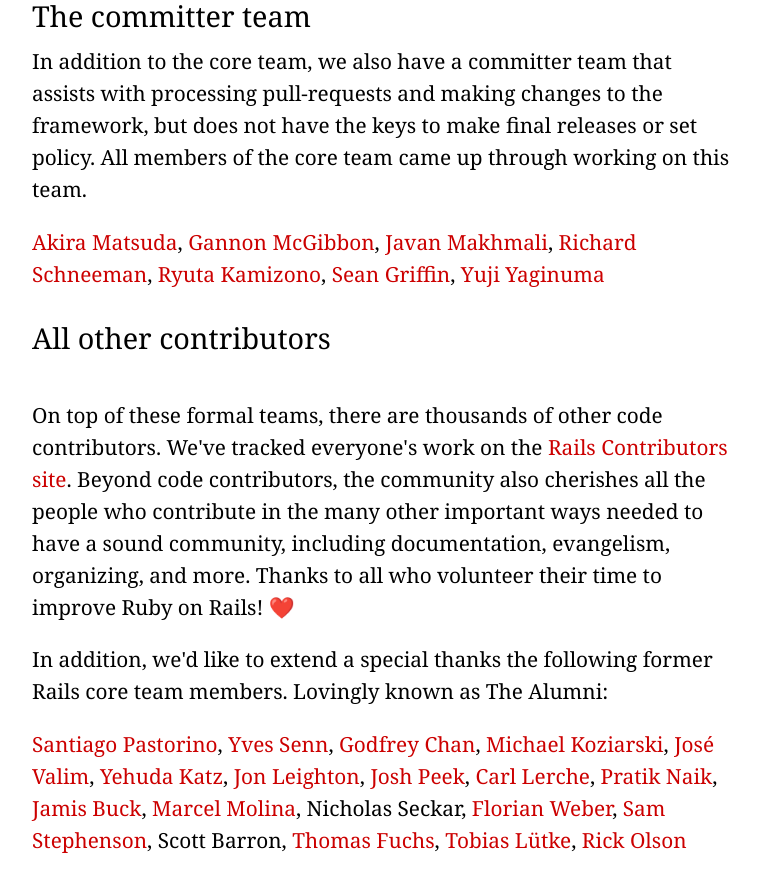
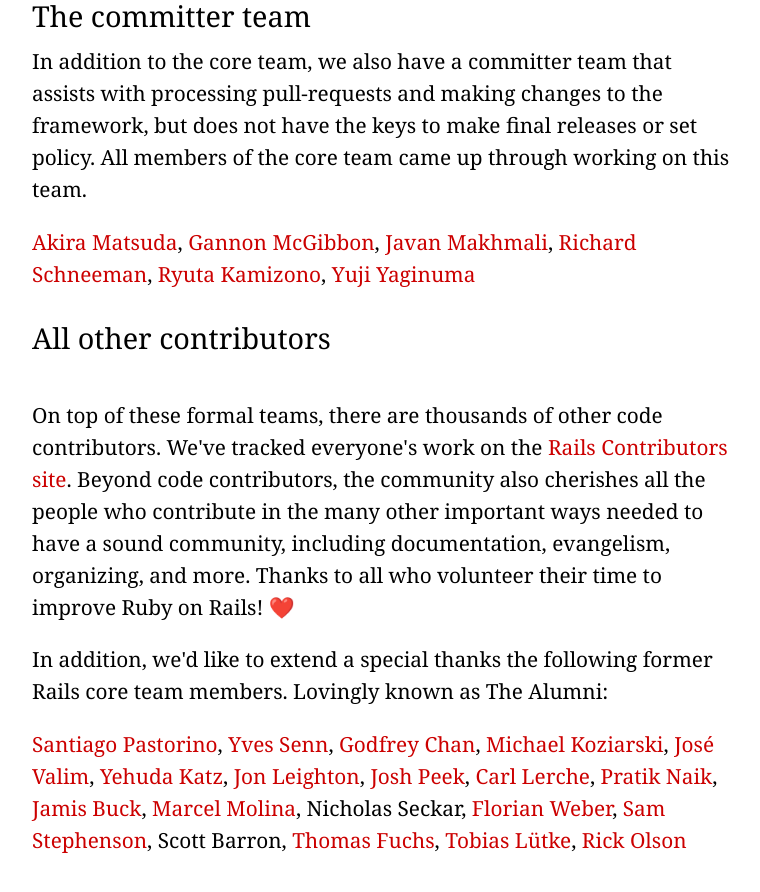
Before and after one commit to rails/homepage, a Jekyll site: the page built from community.html, in a window 1280 px wide and 900 px high, scrolled down 1587 px. Shown: the top 892 px of the window, without its empty margins (258-1018 px from the left). Built offline with Jekyll 4.4.1, drawn with Linux system fonts in a browser that asks for light colours.

Commit message:
Update community.html

```diff
--- a/community.html
+++ b/community.html
@@ -183,7 +183,7 @@
 
       <p>In addition to the core team, we also have a committer team that assists with processing pull-requests and making changes to the framework, but does not have the keys to make final releases or set policy. All members of the core team came up through working on this team.</p>
 
-      <p><a href="https://twitter.com/a_matsuda">Akira Matsuda</a>, <a href="https://github.com/gmcgibbon">Gannon McGibbon</a>, <a href="https://twitter.com/javan">Javan Makhmali</a>, <a href="https://twitter.com/schneems">Richard Schneeman</a>, <a href="https://twitter.com/kamipo">Ryuta Kamizono</a>, <a href="https://twitter.com/sgrif">Sean Griffin</a>, <a href="https://twitter.com/y_yagi">Yuji Yaginuma</a></p>
+      <p><a href="https://twitter.com/a_matsuda">Akira Matsuda</a>, <a href="https://github.com/gmcgibbon">Gannon McGibbon</a>, <a href="https://twitter.com/javan">Javan Makhmali</a>, <a href="https://twitter.com/schneems">Richard Schneeman</a>, <a href="https://twitter.com/kamipo">Ryuta Kamizono</a>, <a href="https://twitter.com/y_yagi">Yuji Yaginuma</a></p>
 
       <h2>All other contributors</h2>
 
```
